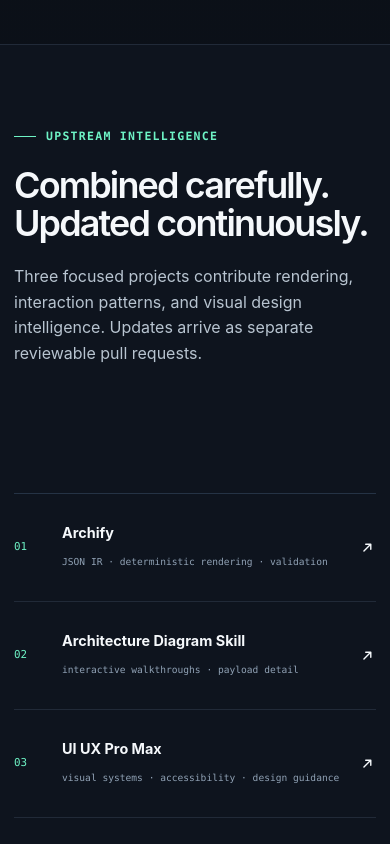
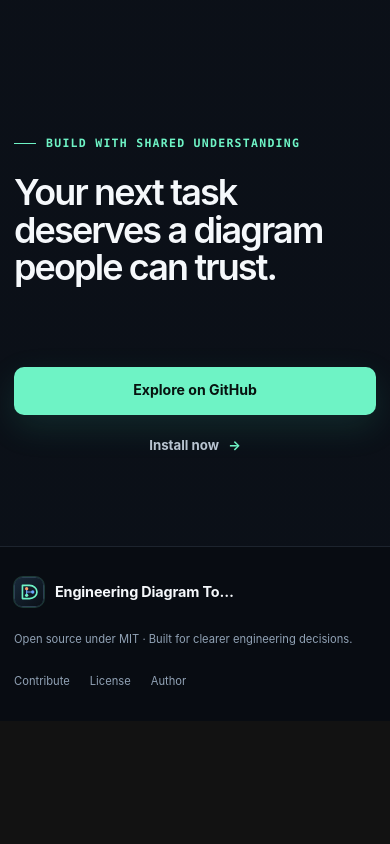
Before and after one commit to amirtaherkhani/diago, a website: page docs/index.html in a window 390 px wide. Shown: the part 5600-6444 px from the top of the page. After the commit the page ends 6321 px from the top, so only its background shows below. Drawn offline with Linux system fonts and the light colour scheme.

Commit message:
Remove upstream project references

```diff
--- a/docs/app.js
+++ b/docs/app.js
@@ -20,7 +20,7 @@ const installOptions = {
   },
   cli: {
     title: 'Run the deterministic CLI',
-    description: 'Clone the repository and use the advisor, reviewer, validator, and bundled Archify renderer directly.',
+    description: 'Clone the repository and use the advisor, reviewer, validator, and bundled renderer directly.',
     command: 'git clone https://github.com/amirtaherkhani/engineering-diagram-toolkit.git\ncd engineering-diagram-toolkit\nnode bin/diagram-toolkit.mjs doctor',
   },
 };
--- a/docs/index.html
+++ b/docs/index.html
@@ -65,7 +65,6 @@
         <a href="#why">Why</a>
         <a href="#views">Views</a>
         <a href="#install">Install</a>
-        <a href="#upstreams">Upstreams</a>
         <a class="nav-github" href="https://github.com/amirtaherkhani/engineering-diagram-toolkit">
           GitHub
           <svg viewBox="0 0 16 16" aria-hidden="true">
@@ -361,36 +360,6 @@ codex plugin add engineering-diagram-toolkit@engineering-diagram-toolkit</code><
         </div>
       </section>
 
-      <section id="upstreams" class="upstream-section">
-        <div class="section-shell upstream-layout">
-          <div class="section-heading">
-            <p class="eyebrow"><span></span> Upstream intelligence</p>
-            <h2>Combined carefully. Updated continuously.</h2>
-            <p>Three focused projects contribute rendering, interaction patterns, and visual design intelligence. Updates arrive as separate reviewable pull requests.</p>
-          </div>
-          <div class="upstream-list">
-            <a href="https://github.com/tt-a1i/archify">
-              <span class="upstream-index">01</span>
-              <div><strong>Archify</strong><small>JSON IR · deterministic rendering · validation</small></div>
-              <span class="upstream-mode">bundled runtime</span>
-              <svg viewBox="0 0 16 16" aria-hidden="true"><path d="M4.2 11.8 11.4 4.6M6.1 4.5h5.4v5.4"/></svg>
-            </a>
-            <a href="https://github.com/konraddzbik/architecture-diagram-skill">
-              <span class="upstream-index">02</span>
-              <div><strong>Architecture Diagram Skill</strong><small>interactive walkthroughs · payload detail</small></div>
-              <span class="upstream-mode">methodology</span>
-              <svg viewBox="0 0 16 16" aria-hidden="true"><path d="M4.2 11.8 11.4 4.6M6.1 4.5h5.4v5.4"/></svg>
-            </a>
-            <a href="https://github.com/nextlevelbuilder/ui-ux-pro-max-skill">
-              <span class="upstream-index">03</span>
-              <div><strong>UI UX Pro Max</strong><small>visual systems · accessibility · design guidance</small></div>
-              <span class="upstream-mode">methodology</span>
-              <svg viewBox="0 0 16 16" aria-hidden="true"><path d="M4.2 11.8 11.4 4.6M6.1 4.5h5.4v5.4"/></svg>
-            </a>
-          </div>
-        </div>
-      </section>
-
       <section class="final-cta section-shell">
         <div>
           <p class="eyebrow"><span></span> Build with shared understanding</p>
--- a/docs/styles.css
+++ b/docs/styles.css
@@ -172,8 +172,7 @@ svg {
 }
 
 .site-nav svg,
-.button svg,
-.upstream-list svg {
+.button svg {
   width: 15px;
   height: 15px;
   fill: none;
@@ -666,8 +665,7 @@ h1 em {
   background: repeating-linear-gradient(90deg, var(--blue) 0 3px, transparent 3px 5px);
 }
 
-.why-section,
-.upstream-section {
+.why-section {
   border-block: 1px solid var(--line-soft);
   background: rgba(16, 23, 34, 0.72);
 }
@@ -717,8 +715,7 @@ h1 em {
   border-right: 0;
 }
 
-.principle-number,
-.upstream-index {
+.principle-number {
   color: var(--mint);
   font-family: var(--mono);
   font-size: 0.68rem;
@@ -1151,56 +1148,6 @@ h1 em {
   color: var(--muted-strong);
 }
 
-.upstream-section {
-  padding-block: 118px;
-}
-
-.upstream-layout {
-  display: grid;
-  grid-template-columns: 0.74fr 1.26fr;
-  gap: 90px;
-}
-
-.upstream-list {
-  border-top: 1px solid var(--line);
-}
-
-.upstream-list a {
-  display: grid;
-  grid-template-columns: 42px 1fr auto 18px;
-  gap: 16px;
-  align-items: center;
-  min-height: 108px;
-  border-bottom: 1px solid var(--line-soft);
-  transition: background 160ms ease, padding 160ms ease;
-}
-
-.upstream-list a:hover {
-  padding-inline: 12px;
-  background: rgba(18, 27, 39, 0.7);
-}
-
-.upstream-list strong {
-  display: block;
-  margin-bottom: 3px;
-  font-size: 0.9rem;
-}
-
-.upstream-list small {
-  color: var(--muted);
-  font-family: var(--mono);
-  font-size: 0.6rem;
-}
-
-.upstream-mode {
-  padding: 5px 9px;
-  border: 1px solid var(--line);
-  border-radius: 999px;
-  color: var(--muted);
-  font-family: var(--mono);
-  font-size: 0.57rem;
-}
-
 .final-cta {
   display: flex;
   align-items: end;
@@ -1286,8 +1233,7 @@ footer {
     max-width: 760px;
   }
 
-  .contract-layout,
-  .upstream-layout {
+  .contract-layout {
     grid-template-columns: 1fr;
     gap: 54px;
   }
@@ -1400,8 +1346,7 @@ footer {
   .why-section .section-shell,
   .views-section,
   .contract-section,
-  .install-section,
-  .upstream-section {
+  .install-section {
     padding-block: 82px;
   }
 
@@ -1468,14 +1413,6 @@ footer {
     padding: 17px 18px;
   }
 
-  .upstream-list a {
-    grid-template-columns: 32px 1fr 16px;
-  }
-
-  .upstream-mode {
-    display: none;
-  }
-
   .final-cta {
     align-items: start;
     flex-direction: column;
```
Also changed, not shown: README.md, docs/assets/og-card.png, docs/assets/og-card.svg.
